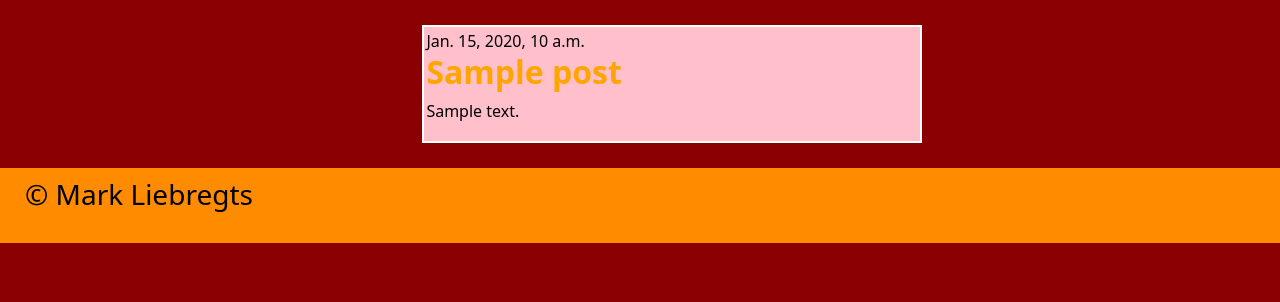
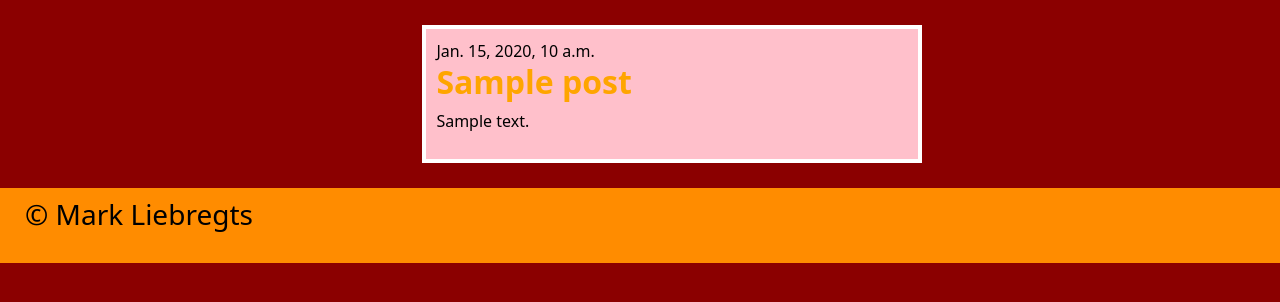
Before and after one commit to MALiebregts/testDjango, a Django app: template mysite/blog/templates/blog/post_list.html in a window 1280 px wide. Shown: the part 75-377 px from the top of the page. Run offline with Django 3.2, Linux system fonts and the light colour scheme; the template is opened without the code that fills it: most values are stand-ins (such as "Sample title", 1, 10 or a date in 2020); some libraries are stand-ins or nearby versions.

Commit message:
untracked files

```diff
--- a/mysite/blog/static/stijl1.css
+++ b/mysite/blog/static/stijl1.css
@@ -15,16 +15,17 @@ h1{
     color: black;
 }
 
-article{
+article {
+    background-color: green;
+}
+
+.post{
+    background-color: pink;
     width: 500px;
     margin-bottom: 25px;
-    border: 2px solid white;
-    padding: 2px;
+    border: 4px solid white;
+    padding: 10px;
     margin-left: 33%;
-}
-
-.post {
-    background-color: pink;
 }
 
 p {
--- a/mysite/mysite/settings.py
+++ b/mysite/mysite/settings.py
@@ -23,9 +23,9 @@ BASE_DIR = Path(__file__).resolve().parent.parent
 SECRET_KEY = 'django-insecure-^tuh#=9!-@zut@b12fl**ehi%1)5w+lv9+kn1crw)5o5yr1d=='
 
 # SECURITY WARNING: don't run with debug turned on in production!
-DEBUG = True
+DEBUG = False
 
-ALLOWED_HOSTS = [https://liebregts.eu.pythonanywhere.com/]
+ALLOWED_HOSTS = [https://liebregts.eu.pythonanywhere.com]
 
 
 # Application definition
@@ -50,7 +50,7 @@ MIDDLEWARE = [
     'django.middleware.clickjacking.XFrameOptionsMiddleware',
 ]
 
-ROOT_URLCONF = 'mysite.urls'
+ROOT_URLCONF = 'https://liebregts.eu.pythonanywhere.com'
 
 TEMPLATES = [
     {
```
